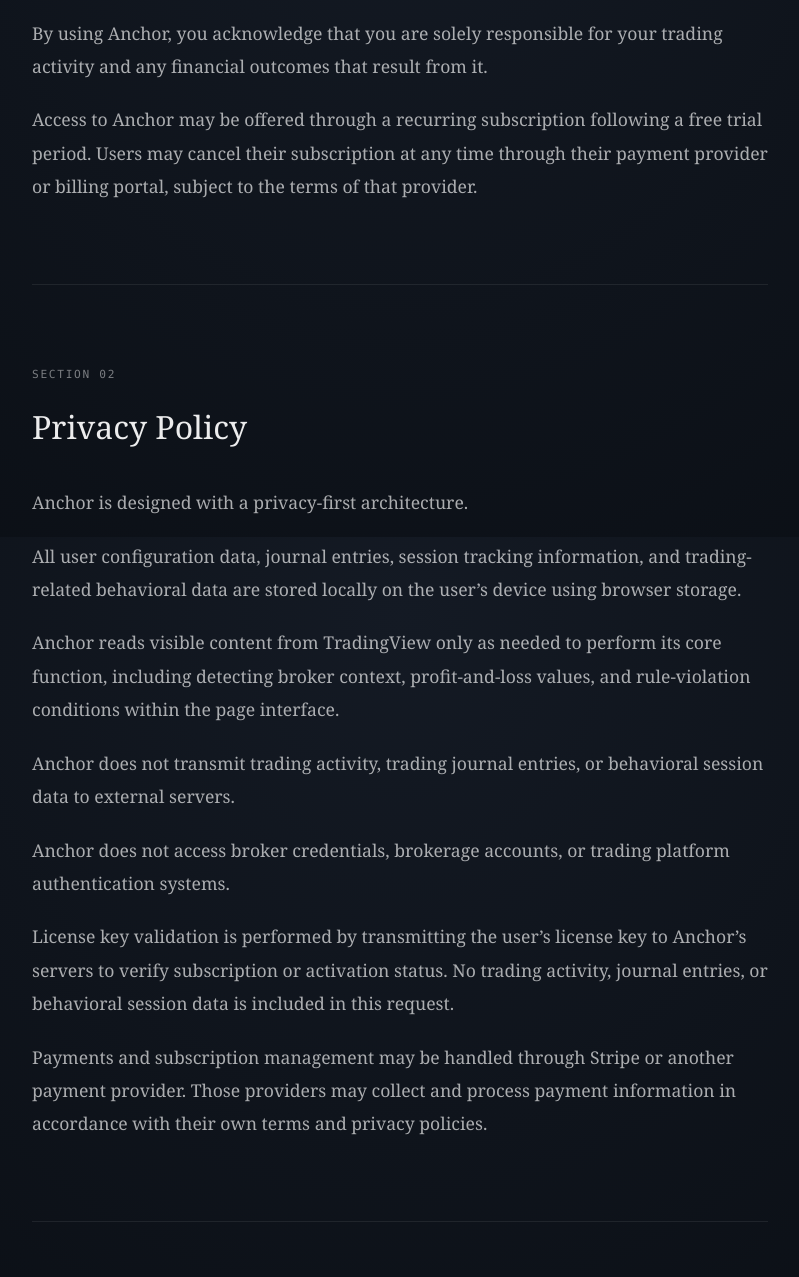
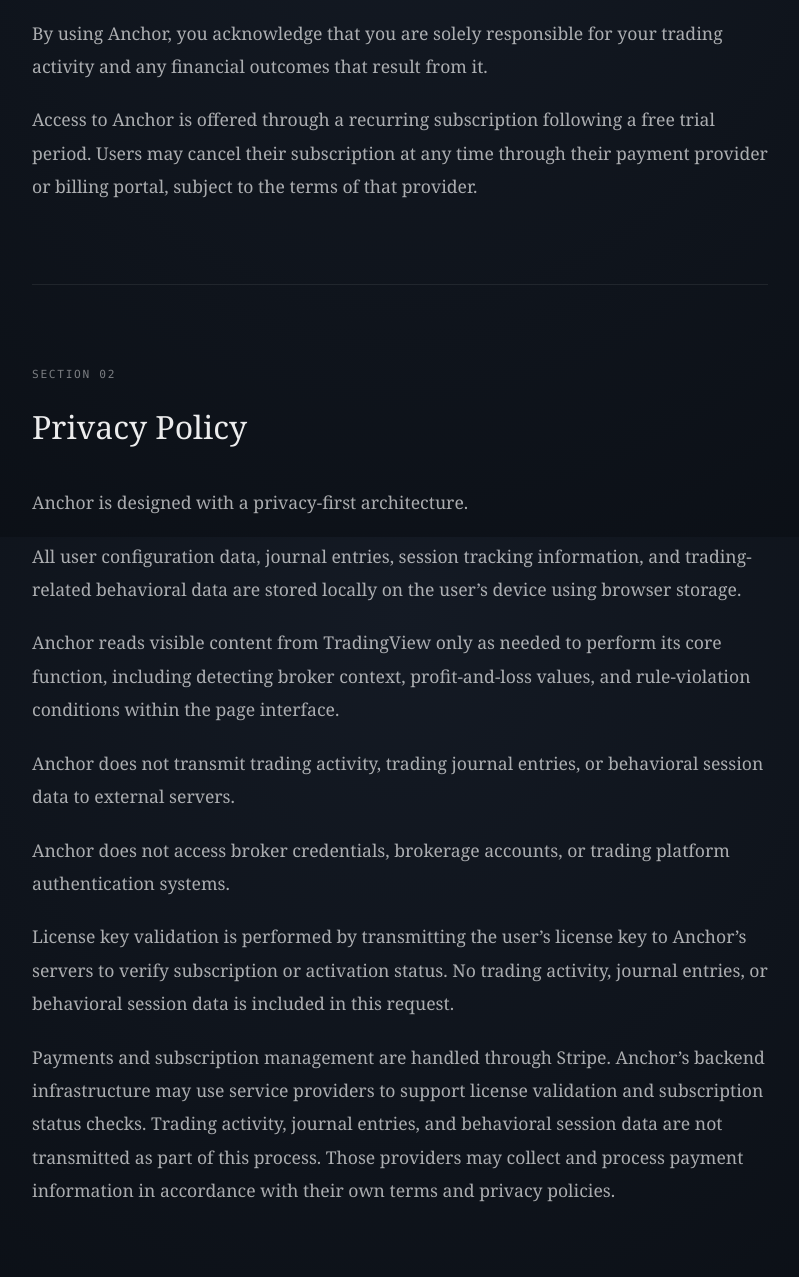
Before and after one commit to velascokyle/anchor, a browser extension: page legal.html in a window 1280 px wide. Shown: the part 1063-2340 px from the top of the page, without its empty margins (240-1039 px from the left). Drawn offline with Linux system fonts and the light colour scheme.

Commit message:
Clarify subscription access and payment handling
Updated subscription access and payment management details for clarity.

```diff
--- a/legal.html
+++ b/legal.html
@@ -256,7 +256,7 @@
         <p>The software monitors visible broker and profit-and-loss information within the TradingView interface and may trigger cooldown timers, journaling prompts, lock screens, and related behavioral safeguards when predefined rules are violated.</p>
         <p>Anchor does not place trades, execute orders, access brokerage accounts, or interact with broker APIs. All trading decisions remain the sole responsibility of the user.</p>
         <p>By using Anchor, you acknowledge that you are solely responsible for your trading activity and any financial outcomes that result from it.</p>
-        <p>Access to Anchor may be offered through a recurring subscription following a free trial period. Users may cancel their subscription at any time through their payment provider or billing portal, subject to the terms of that provider.</p>
+        <p>Access to Anchor is offered through a recurring subscription following a free trial period. Users may cancel their subscription at any time through their payment provider or billing portal, subject to the terms of that provider.</p>
       </div>
     </div>
 
@@ -270,7 +270,7 @@
         <p>Anchor does not transmit trading activity, trading journal entries, or behavioral session data to external servers.</p>
         <p>Anchor does not access broker credentials, brokerage accounts, or trading platform authentication systems.</p>
         <p>License key validation is performed by transmitting the user’s license key to Anchor’s servers to verify subscription or activation status. No trading activity, journal entries, or behavioral session data is included in this request.</p>
-        <p>Payments and subscription management may be handled through Stripe or another payment provider. Those providers may collect and process payment information in accordance with their own terms and privacy policies.</p>
+        <p>Payments and subscription management are handled through Stripe. Anchor’s backend infrastructure may use service providers to support license validation and subscription status checks. Trading activity, journal entries, and behavioral session data are not transmitted as part of this process. Those providers may collect and process payment information in accordance with their own terms and privacy policies.</p>
       </div>
     </div>
 
```
